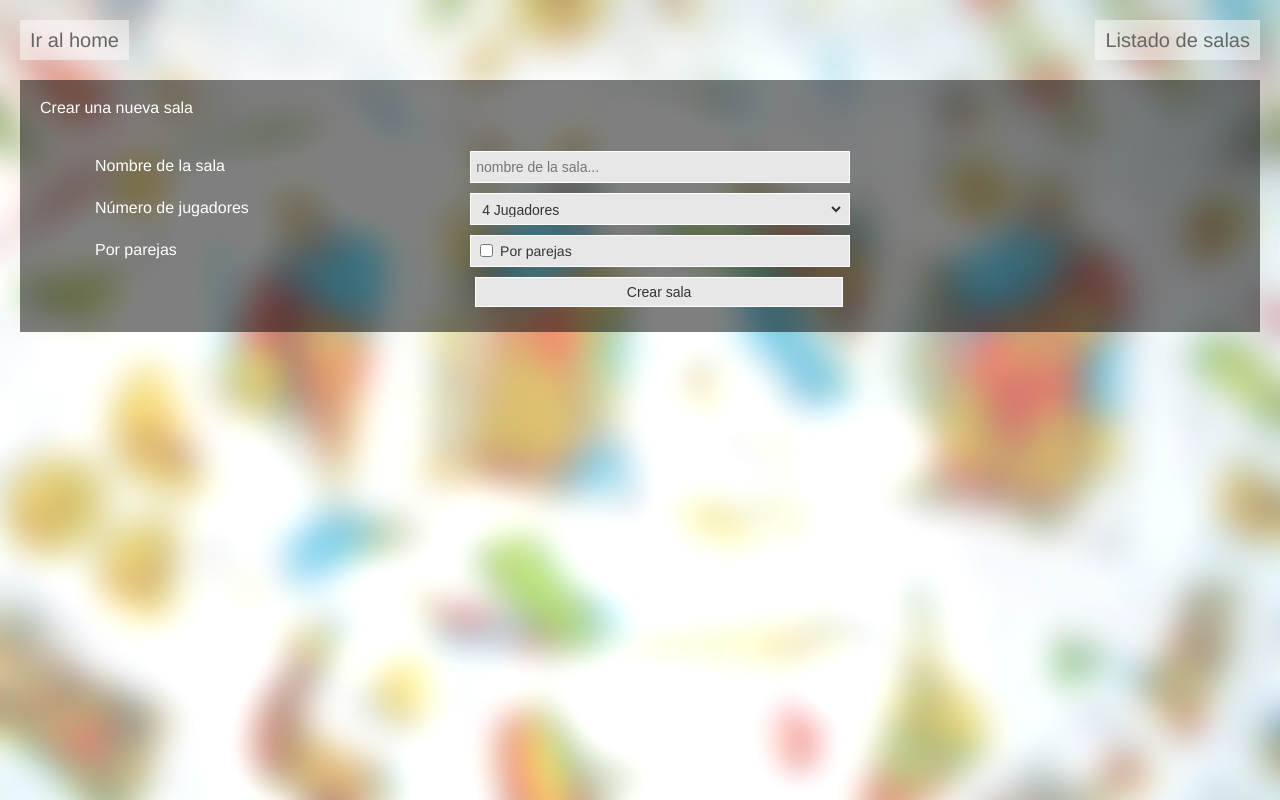
After one commit to forestrf/Brisca-online, a PHP site: page /vsplayercreasala.php in a window 1280 px wide. The commit adds this page. Run offline with PHP 8.4, Linux system fonts and the light colour scheme.

Commit message:
Hecho el html, formulario y css funcional del creador de salas. Es capaz de crear la sala en la db y aparece en el listado de salas. Retoques de css. Para evitar que el script se corte en las consultas a la db, englobada la consulta en un try catch que retorna false en caso de fallar. Retornar la ID a parte del nombre, apellido y nick del usuario actual al comprobar si es un usuario válido. Creada la función creasalas para la db.

```diff
--- a/css/lobby.css
+++ b/css/lobby.css
@@ -1,12 +1,14 @@
 #contenedor {
-	background-color: #AAAAAA;
+	background-image: url("/img/fondos/1.jpg");
+	background-size: cover;
+	width: 100%;
 	height: 100%;
 	position: absolute;
-	width: 100%;
 }
 
 .boton_sala {
 	background-color: #EEE;
+	background-color: rgba(255, 255, 255, 0.5);
 	cursor: pointer;
 	display: inline-block;
 	font-size: 20px;
@@ -14,15 +16,12 @@
 	padding: 10px;
 	transition: all .5s ease;
 	color: #666;
+	text-decoration: none;
 }
 .boton_sala:hover {
 	background-color: #FFF;
 	box-shadow: 0 0 10px #FFF;
 	color: #444;
-}
-
-.boton_sala.home {
-
 }
 
 .boton_sala.crear {
@@ -32,6 +31,8 @@
 
 .salas_abiertas {
 	background-color: #FFFFFF;
+	background-color: rgba(0, 0, 0, 0.5);
+	color: #FFFFFF;
 	margin: 0 20px;
 	padding: 20px;
 	position: relative;
@@ -40,14 +41,20 @@
 	display: inline-block;
 }
 .boton_en_listado {
-    border: 1px solid #CCCCCC;
+	background-color: #E7E7E7;
+	border: 1px solid #FFFFFF;
+	color: #333333;
 	display: inline-block;
 	font-size: 14px;
 	height: 20px;
 	line-height: 20px;
+	margin-left: 5px;
 	padding: 5px;
 	vertical-align: middle;
-	margin-left: 5px;
+	transition: all .5s ease;
+}
+.boton_en_listado:hover {
+	background-color: #FFFFFF;
 }
 
 .filtro_salas .boton_en_listado:first-child {
@@ -57,19 +64,21 @@
 	cursor: pointer;
 }
 
-.filtro_salas .boton_en_listado select {
+.boton_en_listado select {
+	background-color: transparent;
 	border: 0 none;
+	color: #333333;
 	font-size: 14px;
 	height: 20px;
 	margin: 0;
 	padding: 2px;
+	width: 100%;
 }
 .boton_en_listado input {
 	vertical-align: top;
 }
 
 .salas_listado {
-	border: 1px solid #CCCCCC;
     margin-top: 20px;
     text-align: left;
     width: 100%;
@@ -79,18 +88,41 @@
 	padding: 5px 15px;
 	font-size: 13px;
 }
-
 .salas_listado > thead > tr > th {
-    color: #222222;
+    background-color: #343434;
+    color: #B5B5B5;
     font-weight: bold;
     width: 20%;
 }
 
 .salas_listado > tbody > tr > td {
-    color: #222222;
+	color: #EEE;
 }
 
 
+.salas_listado > tbody > tr:nth-child(2n) > td {
+    background-color: rgba(0, 0, 0, 0.3);
+}
 .salas_listado > tbody > tr:nth-child(2n+1) > td {
-    background-color: #EEE;
+    background-color: rgba(0, 0, 0, 0.2);
 }
+
+
+.form_crear_sala {
+    margin-left: 50px;
+    margin-top: 30px;
+    width: 70%;
+}
+.form_crear_sala td {
+	padding: 5px;
+}
+.boton_en_listado.ancho {
+	width: 80%;
+}
+.boton_en_listado.modbutton {
+    display: block;
+    height: 30px;
+    left: 5px;
+    padding: 0;
+    position: relative;
+}
--- /dev/null
+++ b/vsplayercreasala.php
@@ -0,0 +1,65 @@
+<!DOCTYPE html>
+<html>
+	<head>
+		<meta http-equiv="Content-Type" content="text/html; charset=UTF-8"/>
+		<title>Jugar contra otros jugadores</title>
+		<link type="text/css" rel="stylesheet" href="css/reset.css">
+		<link type="text/css" rel="stylesheet" href="css/lobby.css">
+	</head>
+	<body>
+		<div id="contenedor">
+			<a class="boton_sala home" href="/">Ir al home</a>
+			<a class="boton_sala crear" href="/vsplayerlobby.php">Listado de salas</a>
+			<div class="salas_abiertas">
+				Crear una nueva sala
+				<form method="POST" action="/vsplayerlobbyconsultas.php">
+					<table class="form_crear_sala">
+						<tr>
+							<td>
+								Nombre de la sala
+							</td>
+							<td>
+								<input type="text" name="nombre" class="boton_en_listado ancho" placeholder="nombre de la sala...">
+							</td>
+						</tr>
+						<tr>
+							<td>
+								Número de jugadores
+							</td>
+							<td>
+								<div class="boton_en_listado ancho">
+									<select name="jugadores">
+										<option value="2">2 Jugadores</option>
+										<option value="3">3 Jugadores</option>
+										<option value="4" selected>4 Jugadores</option>
+									</select>
+								</div>
+							</td>
+						</tr>
+						<tr>
+							<td>
+								Por parejas
+							</td>
+							<td>
+								<label class="boton_en_listado pointer ancho" for="filtro_parejas">
+									<input type="checkbox" name="por_parejas" id="filtro_parejas">
+									Por parejas
+								</label>
+							</td>
+						</tr>
+						<tr>
+							<td></td>
+							<td>
+								<input type="submit" class="boton_en_listado pointer ancho modbutton" name="submit" value="Crear sala">
+							</td>
+						</tr>
+					</table>
+					<input type="hidden" name="accion" value="crearsala">
+				</form>
+			</div>
+		</div>
+		<script>
+
+		</script>
+	</body>
+</html>
--- a/vsplayerlobby.php
+++ b/vsplayerlobby.php
@@ -8,8 +8,8 @@
 	</head>
 	<body>
 		<div id="contenedor">
-			<div class="boton_sala home">Ir al home</div>
-			<div class="boton_sala crear">Crear sala</div>
+			<a class="boton_sala home" href="/">Ir al home</a>
+			<a class="boton_sala crear" href="/vsplayercreasala.php">Crear sala</a>
 			<div class="salas_abiertas">
 				<div class="filtro_salas">
 					Filtrar salas:
```
Also changed, not shown: funciones.php (+17 -1 lines), vsplayerlobbyconsultas.php (+57 -1 lines). Lines whose indentation alone changed are shown as unchanged.
